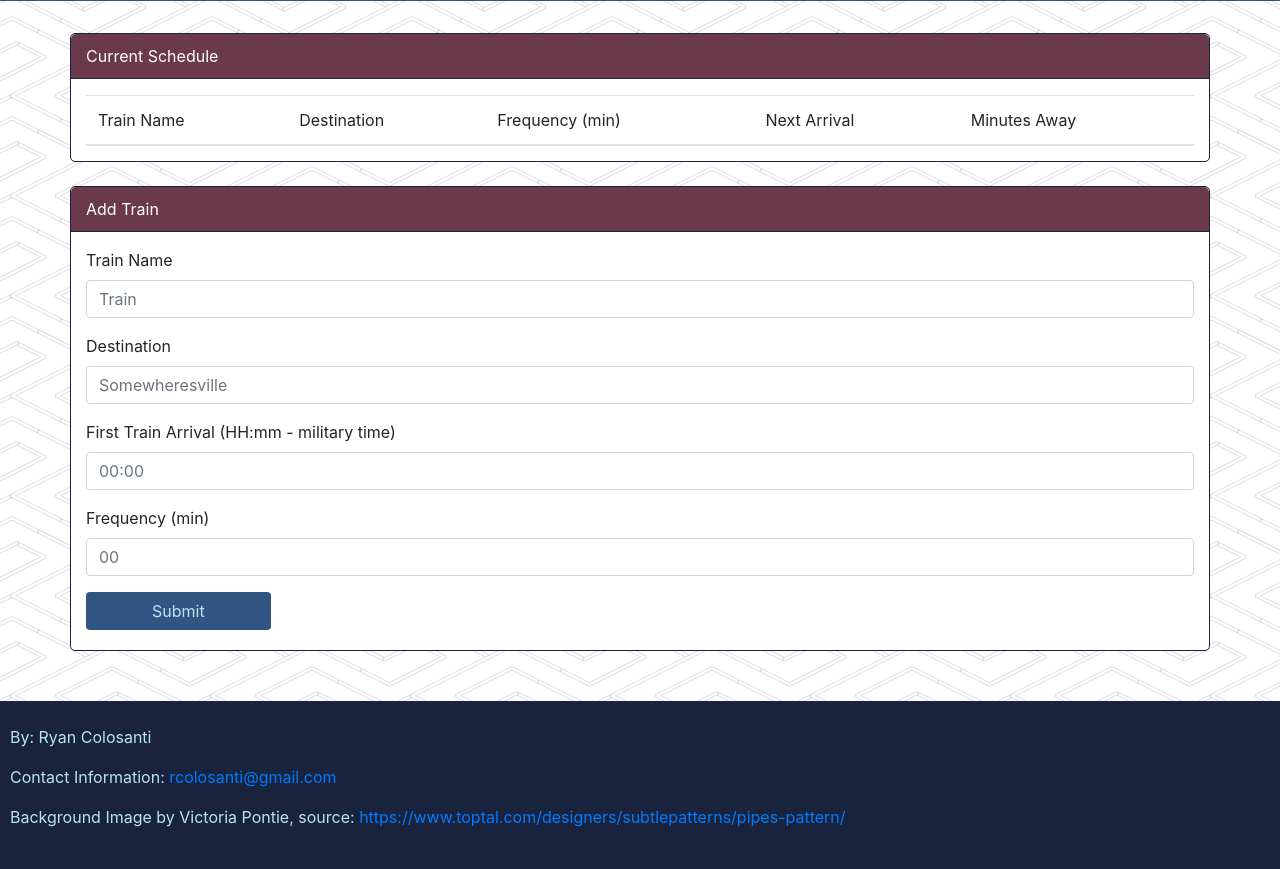
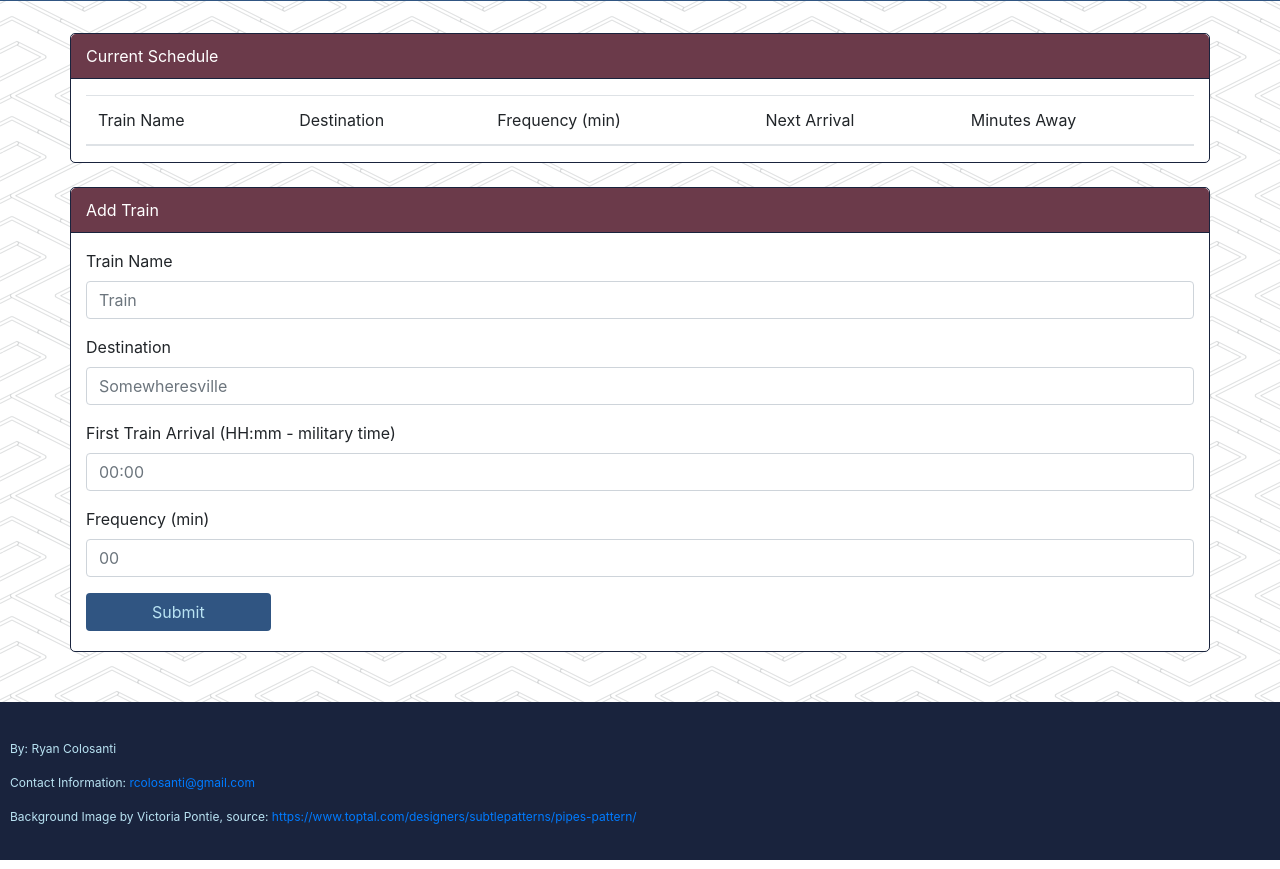
Before and after one commit to rjcolo28/Train-time, a plain HTML site: page index.html in a window 1280 px wide. Shown: the part 248-1117 px from the top of the page. Drawn offline with nearby package versions, Linux system fonts and the light colour scheme; no server answers.

Commit message:
Cleaned up code formatting and styled footer

```diff
--- a/assets/javascript/logic.js
+++ b/assets/javascript/logic.js
@@ -19,14 +19,9 @@ var firstTime = "";
 var frequency = "";
 
 function timeCalc(firstTime, frequency) {
-  console.log(firstTime);
-  console.log(frequency);
   var timeConverted = moment(firstTime, "HH:mm").subtract(1, "years");
-  console.log(timeConverted);
   var diffTime = moment().diff(moment(timeConverted), "minutes");
-  console.log(diffTime);
   var tRemainder = diffTime % frequency;
-  console.log(tRemainder);
   var minutes = frequency - tRemainder;
   return minutes;
 };
--- a/assets/styles/styles.css
+++ b/assets/styles/styles.css
@@ -42,5 +42,7 @@ body {
 footer {
     color: #B9E3F3;
     background-color: #19233D;
+    padding-top: 20px;
     padding-left: 10px;
+    font-size: 12px;
 }
--- a/index.html
+++ b/index.html
@@ -32,9 +32,6 @@
                 </tr>
                 </thead>
                 <tbody>
-                <tr>
-
-                </tr>
                 </tbody>
             </table>
     </div>
@@ -64,14 +61,9 @@
                     <label>Frequency (min)</label>
                     <input type="email" class="form-control" id="frequency" placeholder="00">
                 </div>
-
-
-
             </form>
 
-
             <button class="btn col-2" type="submit" id="submitButton"><i class="fas fa-search"></i>Submit</button>
-        </div>
     </div>
 
     <div>
```
